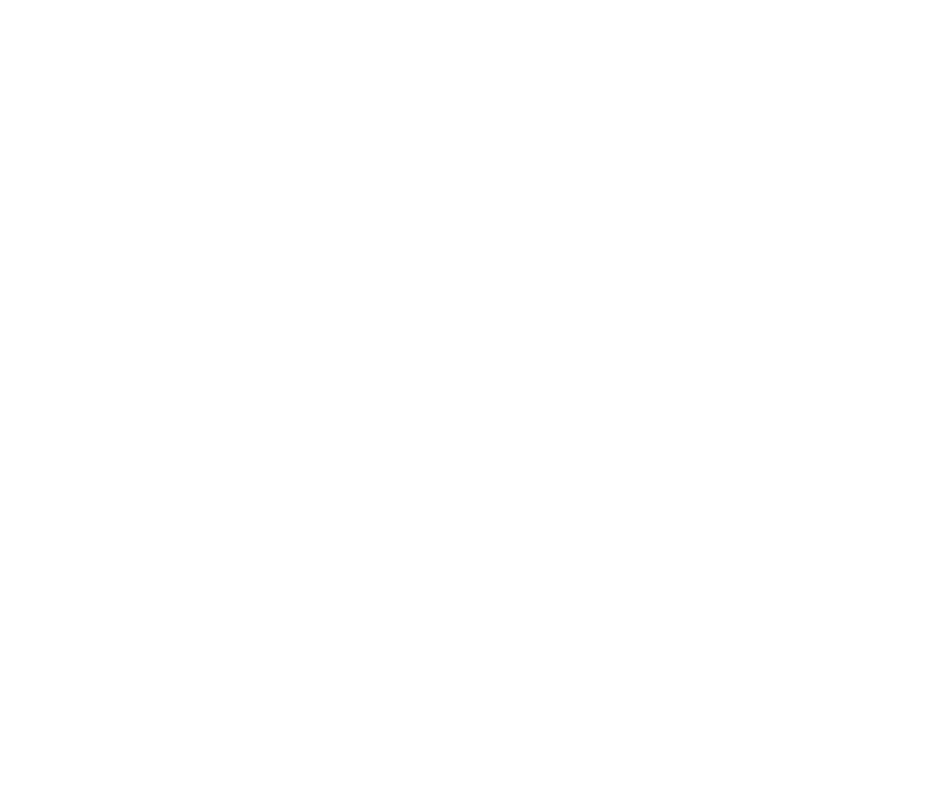
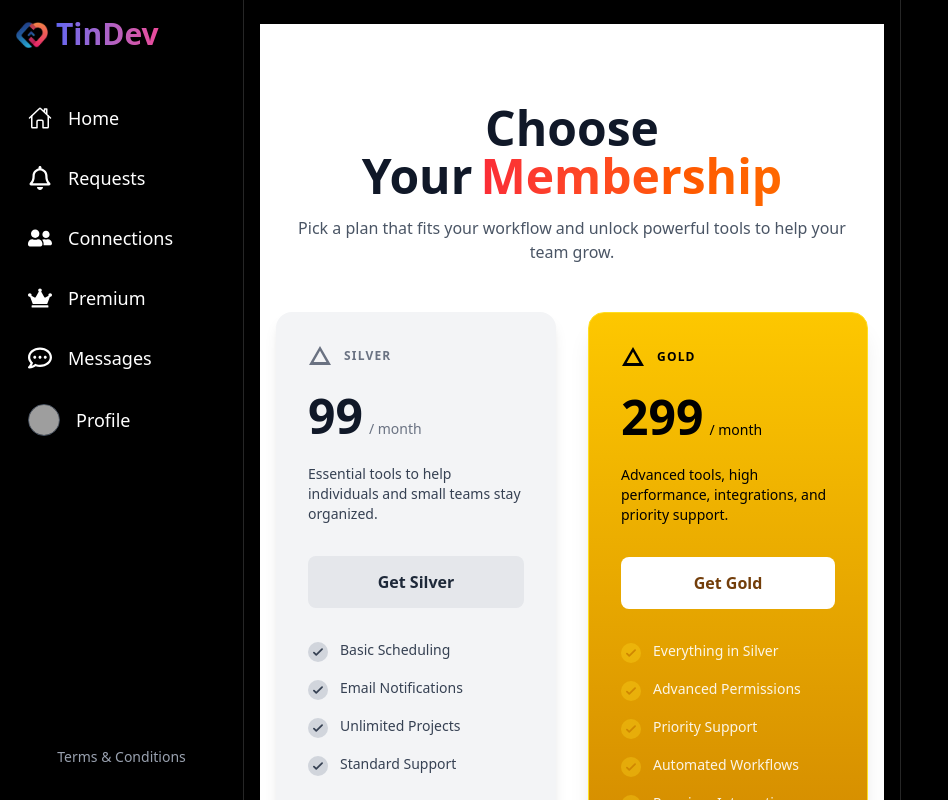
Before and after one commit to ameyg11/TINDEV-WEB, a React (Vite) app: page /premium in a window 1280 px wide. Before the commit this address had no page. Shown: the top 800 px of the page, without its empty margins (0-948 px from the left). Built offline with nearby package versions, Linux system fonts and the light colour scheme; no server answers; grey boxes are pictures that could not be loaded.

Commit message:
feat: Add Premium membership component and integrate it into Sidebar and App routes

```diff
--- a/index.html
+++ b/index.html
@@ -5,6 +5,7 @@
     <link rel="icon" type="image/svg+xml" href="/logo.png" />
     <meta name="viewport" content="width=device-width, initial-scale=1.0" />
     <title>TinDev</title>
+    <script src="https://checkout.razorpay.com/v1/checkout.js"></script>
   </head>
   <body>
     <div id="root"></div>
--- a/src/App.jsx
+++ b/src/App.jsx
@@ -11,6 +11,7 @@ import Profile from "./Components/Profile";
 import Connections from "./Components/Connections";
 import Requests from "./Components/Requests";
 import Terms from "./Components/Terms"; // adjust path if needed
+import Premium from "./Components/Premium";
 
 
 function App() {
@@ -27,6 +28,7 @@ function App() {
             <Route path="/profile" element={<Profile />} />
             <Route path="/connections" element={<Connections />} />
             <Route path="/requests" element={<Requests />} />
+            <Route path="/premium" element={<Premium />} />
           </Route>
           <Route path="/terms" element={<Terms />} />
         </Routes>
--- /dev/null
+++ b/src/Components/Premium.jsx
@@ -0,0 +1,182 @@
+
+import axios from 'axios';
+import React from 'react';
+import { BASE_URL } from '../utils/constants';
+
+const CheckIcon = ({ className = 'w-6 h-6' }) => (
+  <svg
+    xmlns="http://www.w3.org/2000/svg"
+    className={className}
+    fill="none"
+    viewBox="0 0 24 24"
+    stroke="currentColor"
+    strokeWidth={3}
+    aria-hidden="true"
+  >
+    <path strokeLinecap="round" strokeLinejoin="round" d="M5 13l4 4L19 7" />
+  </svg>
+);
+
+const TierIcon = ({ className = 'w-5 h-5' }) => (
+  <svg
+    xmlns="http://www.w3.org/2000/svg"
+    className={className}
+    viewBox="0 0 24 24"
+    fill="currentColor"
+    aria-hidden="true"
+  >
+    <path d="M12 2 1 21h22L12 2zm0 4.8 6.4 11.2H5.6L12 6.8z" />
+  </svg>
+);
+
+const Feature = ({ children, highlighted }) => (
+  <li className="flex items-start gap-3">
+    <div
+      className={`flex-shrink-0 w-5 h-5 rounded-full flex items-center justify-center mt-0.5 ${
+        highlighted
+          ? 'bg-yellow-300/30'
+          : 'bg-gray-300 dark:bg-gray-700'
+      }`}
+    >
+      <CheckIcon
+        className={`w-3.5 h-3.5 ${
+          highlighted ? 'text-yellow-600' : 'text-gray-700 dark:text-gray-300'
+        }`}
+      />
+    </div>
+    <span
+      className={`text-sm ${
+        highlighted
+          ? 'text-white/90'
+          : 'text-gray-700 dark:text-gray-300'
+      }`}
+    >
+      {children}
+    </span>
+  </li>
+);
+
+const Premium = () => {
+
+  const handleBuyClick = async (type) => {
+    try{
+      const order = await axios.post(
+      BASE_URL + "/payment/create",
+      { membershipType: type },
+      { withCredentials: true }
+    );
+
+    const { amount, keyId, currency, notes, orderId } = order.data;
+
+    const options = {
+        key: keyId, // Replace with your Razorpay key_id
+        amount,    // Amount is in currency subunits. Default currency is INR. Hence, 50000 refers to 50000 paise
+        currency,
+        name: 'TinDev',
+        description: 'Connect to other developers seamlessly with some cool features',
+        order_id: orderId, // This is the order_id created in the backend
+        prefill: {
+          name: notes.firstName +  " " + notes.lastName,
+          email: notes.emailId,
+          contact: '********99'
+        },
+        theme: {
+          color: '#F37254'
+        },
+      };
+
+    const rzp = new window.Razorpay(options);
+    rzp.open();
+    }catch(err){
+      console.log(err.message)
+    }
+  };
+
+  return (
+    <div className="relative font-sans flex flex-col items-center justify-center bg-white dark:bg-black min-h-screen px-4 py-20">
+
+      <h1 className="text-4xl sm:text-5xl font-extrabold text-gray-900 dark:text-white text-center">
+        Choose Your
+        <span className="text-transparent bg-clip-text bg-gradient-to-r from-red-500 to-orange-500 ml-2">
+          Membership
+        </span>
+      </h1>
+
+      <p className="text-gray-600 dark:text-gray-300 mt-4 text-center max-w-xl">
+        Pick a plan that fits your workflow and unlock powerful tools to help your team grow.
+      </p>
+
+      {/* Membership Grid */}
+      <div className="mt-12 grid grid-cols-1 md:grid-cols-2 gap-8 max-w-4xl w-full">
+
+        {/* Silver Membership */}
+        <div className="bg-gray-100 dark:bg-gray-900 text-gray-900 dark:text-white p-8 rounded-2xl shadow-lg">
+          <div className="flex items-center gap-3 mb-6">
+            <TierIcon className="w-6 h-6 text-gray-500 dark:text-gray-400" />
+            <h3 className="text-xs font-bold tracking-widest uppercase text-gray-500 dark:text-gray-400">
+              Silver
+            </h3>
+          </div>
+
+          <div className="flex items-baseline gap-1.5 mb-6">
+            <span className="text-5xl font-bold">99</span>
+            <span className="text-gray-500 dark:text-gray-400 text-sm">/ month</span>
+          </div>
+
+          <p className="mb-8 text-sm text-gray-700 dark:text-gray-300">
+            Essential tools to help individuals and small teams stay organized.
+          </p>
+
+          <button onClick={() => handleBuyClick("silver")} className="w-full bg-gray-200 dark:bg-gray-700 text-gray-800 dark:text-gray-200 font-semibold py-3.5 rounded-lg hover:bg-gray-300 dark:hover:bg-gray-600 transition">
+            Get Silver
+          </button>
+
+          <ul className="space-y-4 mt-8">
+            <Feature>Basic Scheduling</Feature>
+            <Feature>Email Notifications</Feature>
+            <Feature>Unlimited Projects</Feature>
+            <Feature>Standard Support</Feature>
+          </ul>
+        </div>
+
+        {/* Gold Membership */}
+        <div className="bg-gradient-to-b from-yellow-400 to-yellow-600 text-black p-8 rounded-2xl shadow-xl border border-yellow-300">
+
+          <div className="flex items-center gap-3 mb-6">
+            <TierIcon className="w-6 h-6 text-black " />
+            <h3 className="text-xs font-bold tracking-widest uppercase text-black ">
+              Gold
+            </h3>
+          </div>
+
+          <div className="flex items-baseline gap-1.5 mb-6">
+            <span className="text-5xl font-bold">299</span>
+            <span className="text-black text-sm">/ month</span>
+          </div>
+
+          <p className="mb-8 text-sm text-black ">
+            Advanced tools, high performance, integrations, and priority support.
+          </p>
+
+          <button  onClick={() => handleBuyClick("gold")} className="w-full bg-white text-yellow-900 font-semibold py-3.5 rounded-lg hover:bg-gray-100 transition">
+            Get Gold
+          </button>
+
+          <ul className="space-y-4 mt-8 ">
+            <Feature highlighted>Everything in Silver</Feature>
+            <Feature highlighted>Advanced Permissions</Feature>
+            <Feature highlighted>Priority Support</Feature>
+            <Feature highlighted>Automated Workflows</Feature>
+            <Feature highlighted>Premium Integrations</Feature>
+            <Feature highlighted>Project Templates</Feature>
+          </ul>
+
+        </div>
+
+      </div>
+
+    </div>
+  );
+};
+
+export default Premium;
--- a/src/Components/Sidebar.jsx
+++ b/src/Components/Sidebar.jsx
@@ -5,7 +5,7 @@ import { Link, useNavigate } from "react-router-dom";
 import axios from "axios";
 import { BASE_URL } from "../utils/constants";
 import { addUser } from "../utils/userSlice";
-import { FaUserFriends, FaRegBell, FaRegCommentDots } from "react-icons/fa";
+import { FaUserFriends, FaRegBell, FaRegCommentDots, FaCrown } from "react-icons/fa";
 import { IoHomeOutline } from "react-icons/io5";
 
 const Sidebar = () => {
@@ -46,6 +46,7 @@ const Sidebar = () => {
     { to: "/", icon: <IoHomeOutline size={24} />, text: "Home" },
     { to: "/requests", icon: <FaRegBell size={24} />, text: "Requests" },
     { to: "/connections", icon: <FaUserFriends size={24} />, text: "Connections" },
+    { to: "/premium", icon: <FaCrown size={24} />, text: "Premium" },
   ];
 
   return (
```
